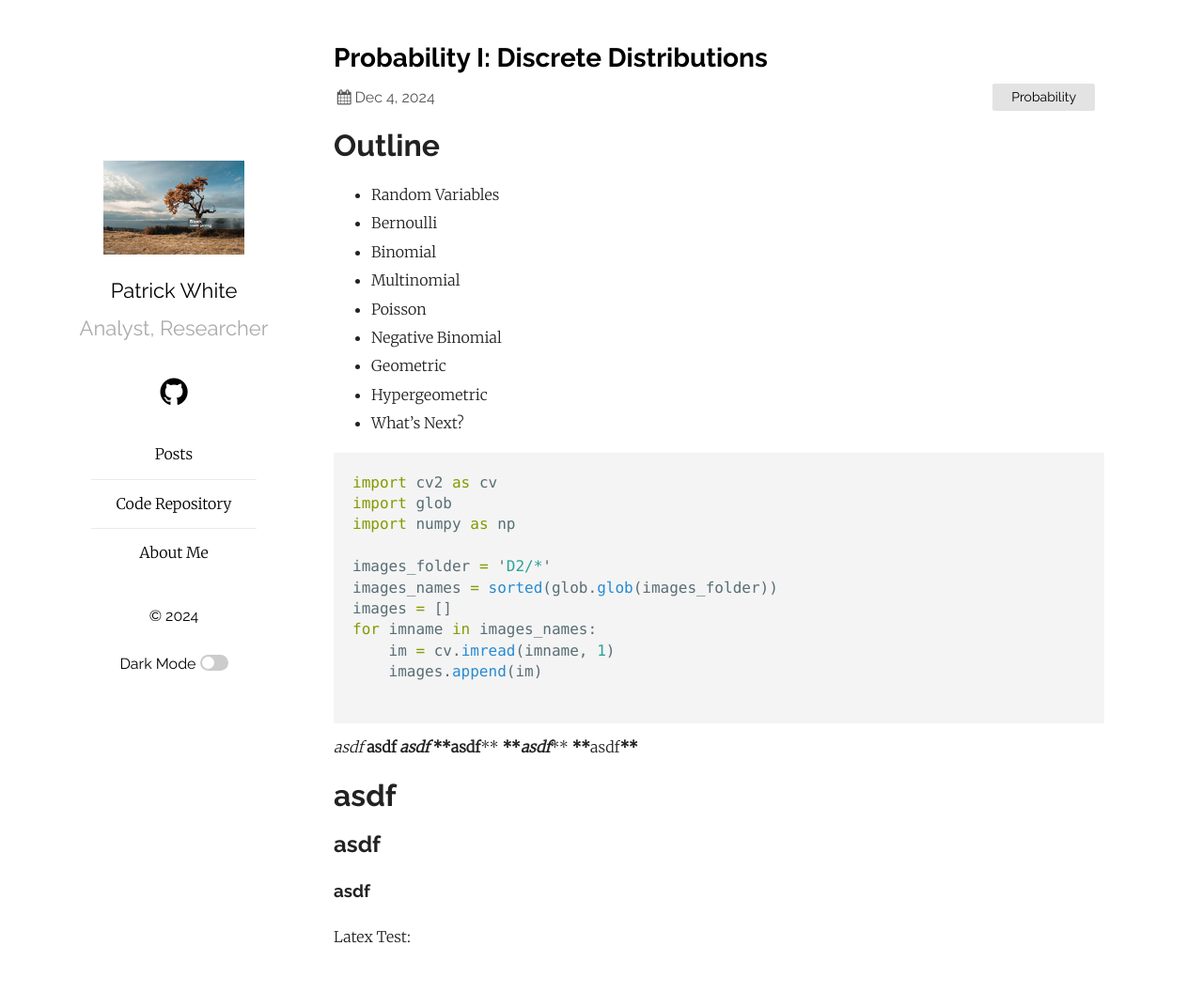
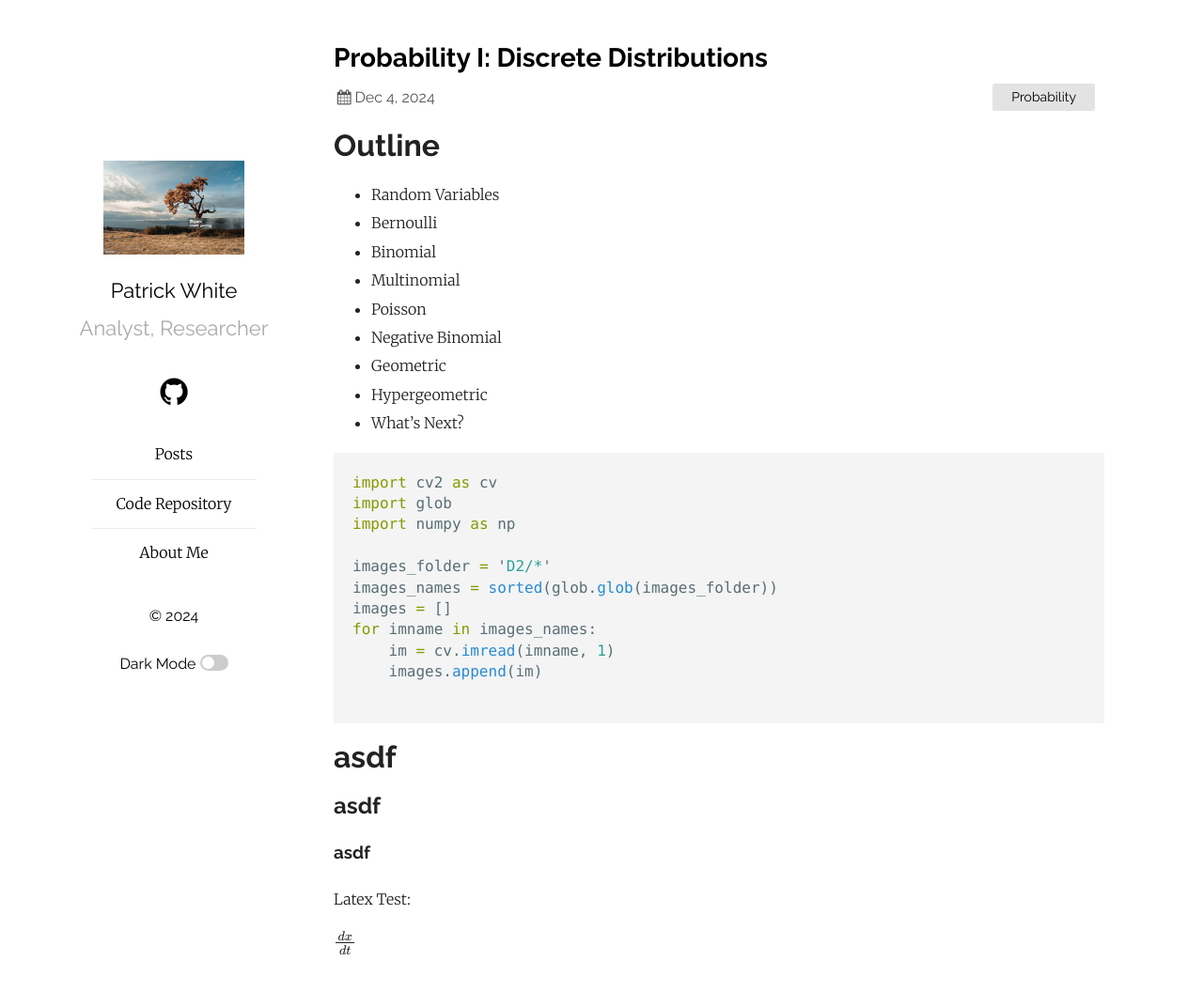
Before and after one commit to pw598/pw598.github.io, a Jekyll site: the page built from _posts/2024-12-30-test.md, in a window 1280 px wide and 1063 px high. Shown: the top 1056 px of the window at 94% size. Built offline with Jekyll 4.4.1, drawn with Linux system fonts in a browser that asks for light colours; formulas are drawn with MathJax 3.

Commit message:
Add files via upload

````diff
--- a/_posts/2024-12-30-test.md
+++ b/_posts/2024-12-30-test.md
@@ -5,7 +5,7 @@ date:   2024-12-04 00:00:00 +0000
 categories: Probability
 ---
 
-# Outline
+<h1>Outline</h1>
 
 - Random Variables
 - Bernoulli
@@ -35,15 +35,11 @@ for imname in images_names:
 
 ```
 
-*asdf*
-**asdf**
-***asdf***
-****asdf****
-*****asdf*****
-******asdf******
 
 <h1>asdf</h1>
 <h2>asdf</h2>
 <h3>asdf</h3>
 
 Latex Test:
+
+$\frac{dx}{dt}$
````
